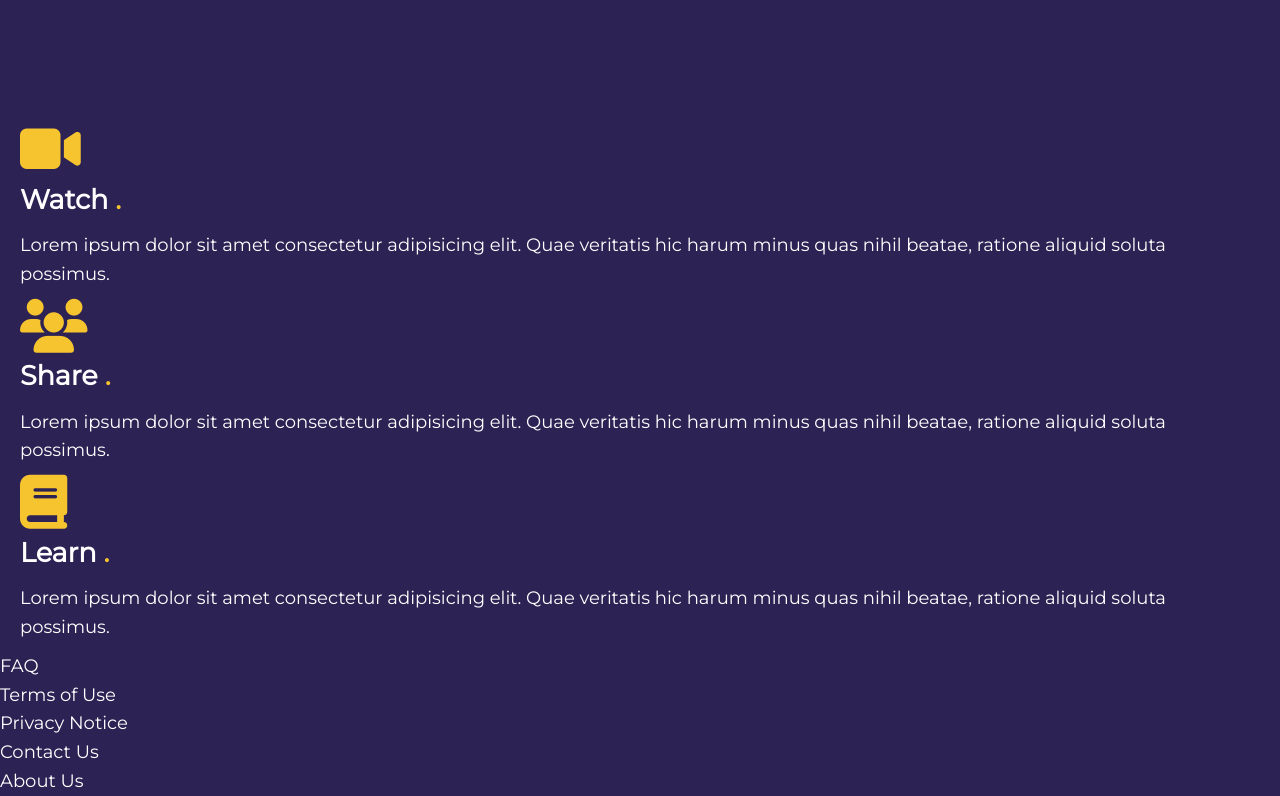
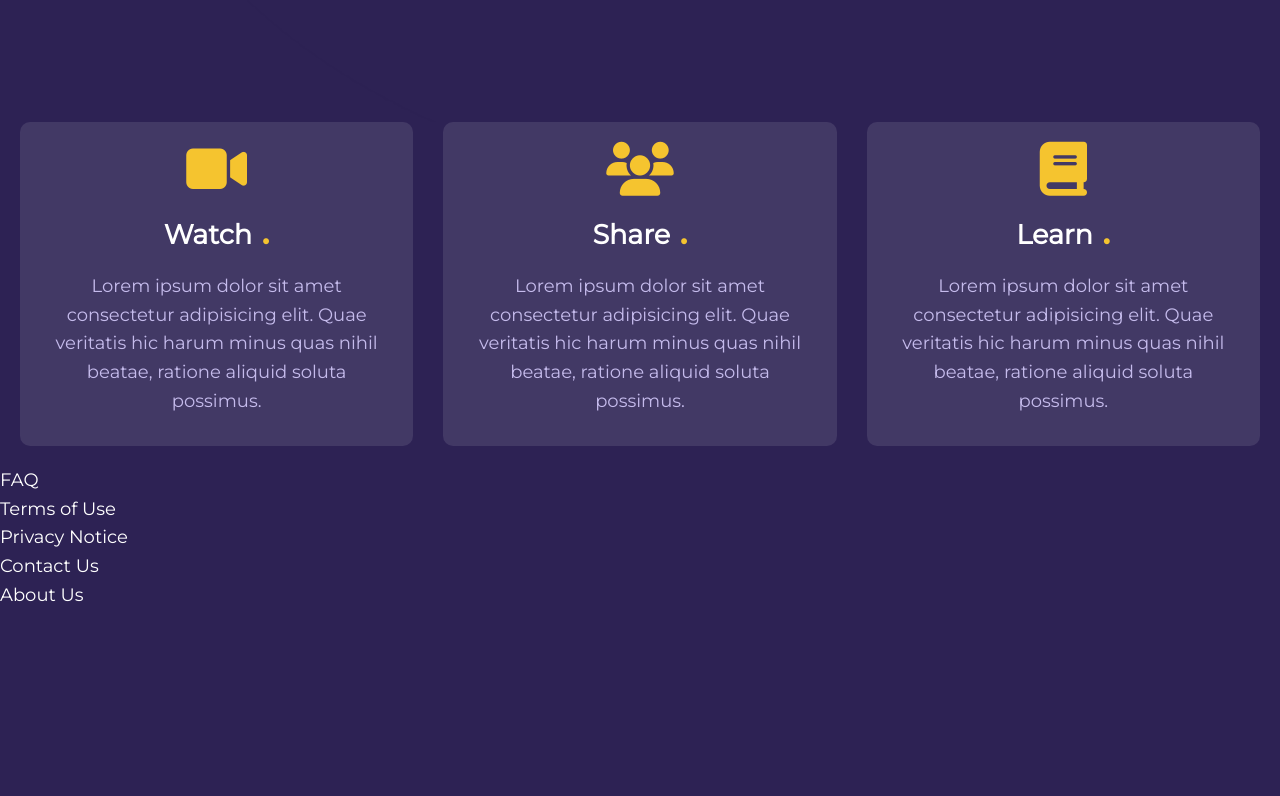
Before and after one commit to infiniteoo/HTMLCSS-parallax_landing_page, a plain HTML site: page index.html in a window 1280 px wide. Shown: the part 1078-1874 px from the top of the page. After the commit the page ends 1688 px from the top, so only its background shows below. Drawn offline with nearby package versions, Linux system fonts and the light colour scheme.

Commit message:
implemented styling for our grid section

```diff
--- a/css/style.css
+++ b/css/style.css
@@ -108,9 +108,31 @@ section {
   right: 70px;
 }
 
-.section-stream .content > div {
+.section-stream .content > div,
+.section-grid > div {
   background: rgba(255, 255, 255, 0.1);
   padding: 20px;
   margin-bottom: 20px;
   border-radius: 10px;
 }
+
+/* section grid */
+.section-grid {
+  display: grid;
+  grid-template-columns: repeat(3, 1fr);
+  grid-gap: 30px;
+  text-align: center;
+}
+
+.section-grid i {
+  color: var(--secondary-color);
+}
+
+.section-grid p {
+  color: var(--text-color);
+}
+
+.section-grid .dot {
+  font-size: 40px;
+  padding-left: 2px;
+}
```
